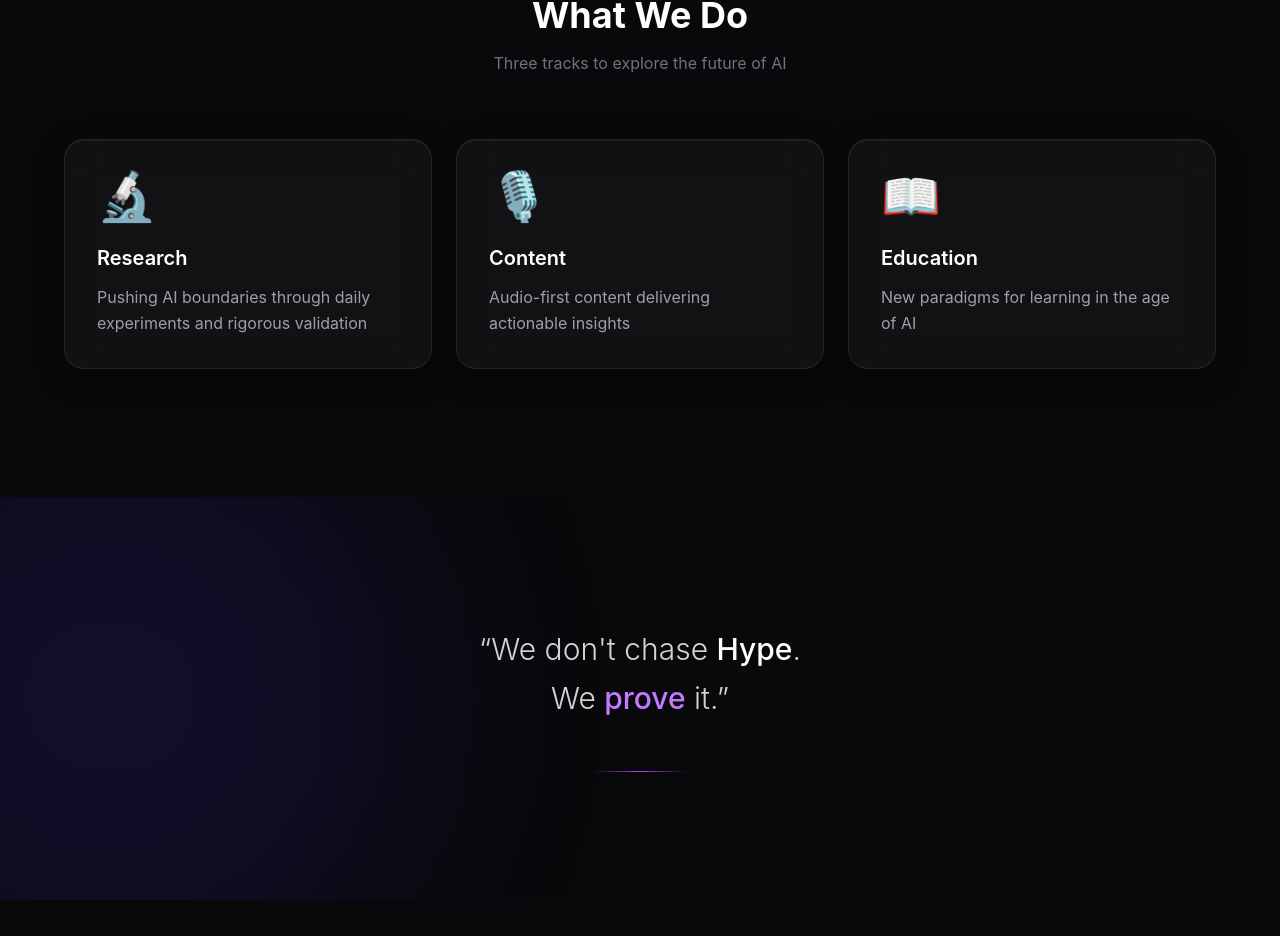
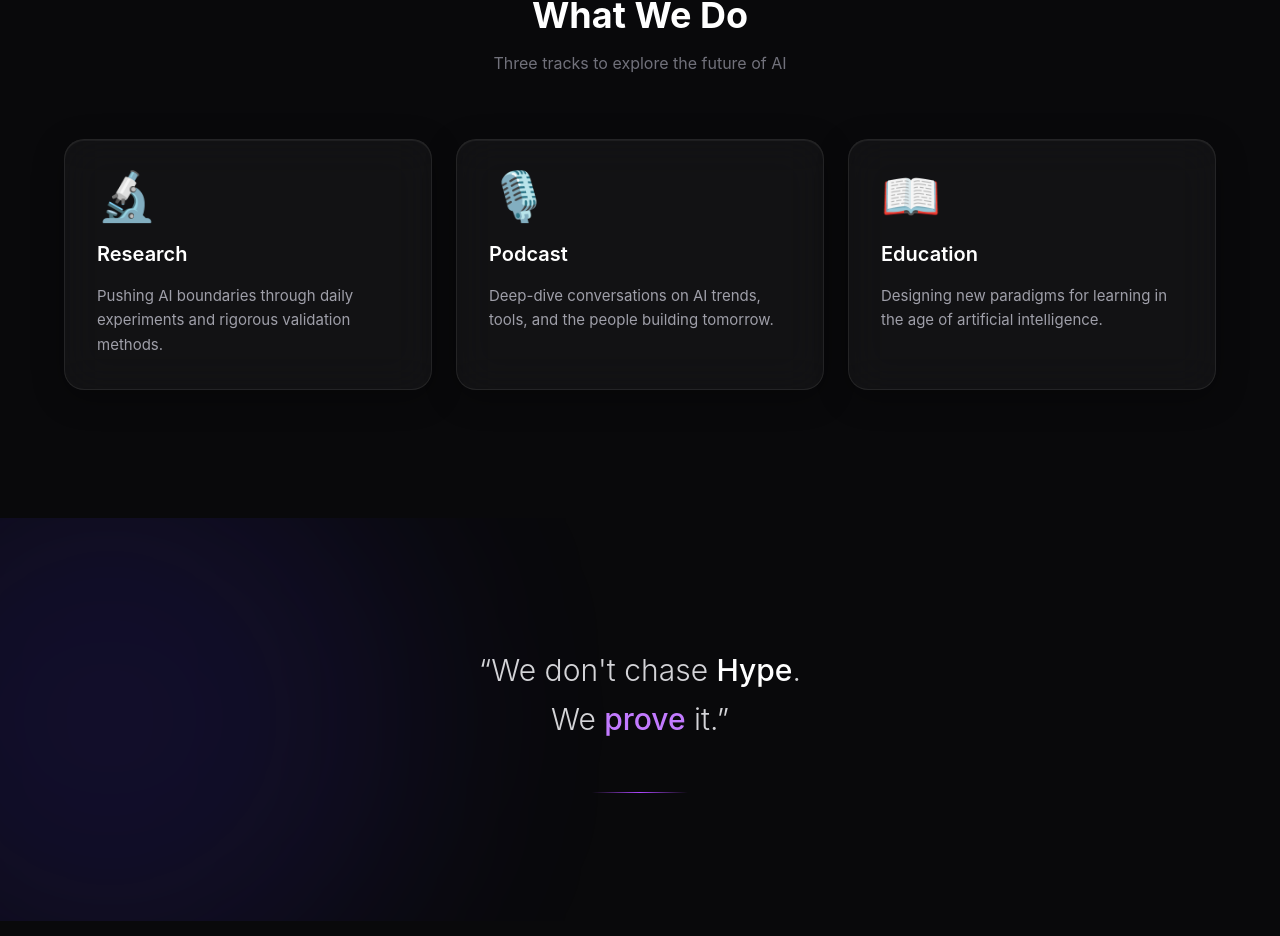
Before and after one commit to jayleekr/hypeprooflab, a Next.js app in the folder web/: page / in a window 1280 px wide. Shown: the part 933-1869 px from the top of the page. Built offline with nearby package versions, Linux system fonts and the light colour scheme.

Commit message:
Fix feedback: Podcast instead of Content, improve card spacing and text

```diff
--- a/web/src/app/page.tsx
+++ b/web/src/app/page.tsx
@@ -170,7 +170,7 @@ function FeatureCard({ icon, title, description, delay }: {
 }) {
   return (
     <motion.div
-      className="relative glass p-8 group cursor-pointer overflow-hidden"
+      className="relative glass p-8 group cursor-pointer overflow-hidden min-h-[240px] flex flex-col"
       initial={{ opacity: 0, y: 40 }}
       whileInView={{ opacity: 1, y: 0 }}
       viewport={{ once: true, margin: "-100px" }}
@@ -186,16 +186,16 @@ function FeatureCard({ icon, title, description, delay }: {
       />
 
       <motion.div
-        className="text-5xl mb-6"
+        className="text-5xl mb-5"
         whileHover={{ scale: 1.1, rotate: 5 }}
         transition={{ type: "spring", stiffness: 300 }}
       >
         {icon}
       </motion.div>
-      <h3 className="text-xl font-semibold text-white mb-3 group-hover:text-purple-400 transition-colors duration-300">
+      <h3 className="text-xl font-semibold text-white mb-4 group-hover:text-purple-400 transition-colors duration-300">
         {title}
       </h3>
-      <p className="text-zinc-400 leading-relaxed">{description}</p>
+      <p className="text-zinc-400 leading-relaxed text-[15px] flex-1">{description}</p>
 
       <motion.div
         className="absolute bottom-0 left-0 right-0 h-[2px] bg-gradient-to-r from-purple-500 to-indigo-500 scale-x-0 group-hover:scale-x-100 transition-transform duration-500 origin-left"
@@ -209,17 +209,17 @@ function Features() {
     {
       icon: "🔬",
       title: "Research",
-      description: "Pushing AI boundaries through daily experiments and rigorous validation"
+      description: "Pushing AI boundaries through daily experiments and rigorous validation methods."
     },
     {
       icon: "🎙️",
-      title: "Content",
-      description: "Audio-first content delivering actionable insights"
+      title: "Podcast",
+      description: "Deep-dive conversations on AI trends, tools, and the people building tomorrow."
     },
     {
       icon: "📖",
       title: "Education",
-      description: "New paradigms for learning in the age of AI"
+      description: "Designing new paradigms for learning in the age of artificial intelligence."
     }
   ];
 
```
